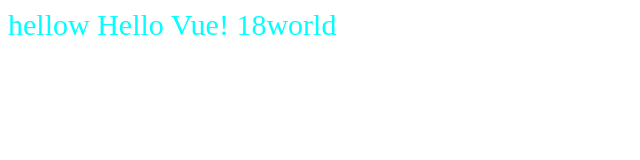
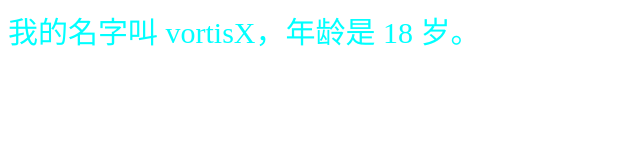
Before and after one commit to vortisX/learn-vue2-source, a website: page index.html in a window 1280 px wide. Shown: the whole page, without its empty margins (0-640 px from the left). Drawn offline with nearby package versions, Linux system fonts and the light colour scheme.

Commit message:
feat: 更新index.html中的文本内容为中文；调整Vue实例中的name属性值

```diff
--- a/index.html
+++ b/index.html
@@ -7,7 +7,7 @@
   </head>
   <body>
     <div id="app" style="color: aqua; font-size: 30px" class="app">
-      hellow {{name}} {{age}}world
+      我的名字叫 {{name}}，年龄是 {{age}} 岁。
     </div>
     <script src="./dist/vue.js"></script>
     <script>
@@ -23,7 +23,7 @@
         el: "#app",
         data() {
           return {
-            name: "Hello Vue!",
+            name: "vortisX",
             age: 18,
             items: [1, 2, 3],
           };
--- a/src/vnode/index.js
+++ b/src/vnode/index.js
@@ -23,6 +23,7 @@
    * 将变量转换为字符串
    */
   Vue.prototype._s = function (val) {
+    console.log(val,'_s 被调用'); // 添加调试信息
     return val == null
       ? ""
       : typeof val === "object"
```
